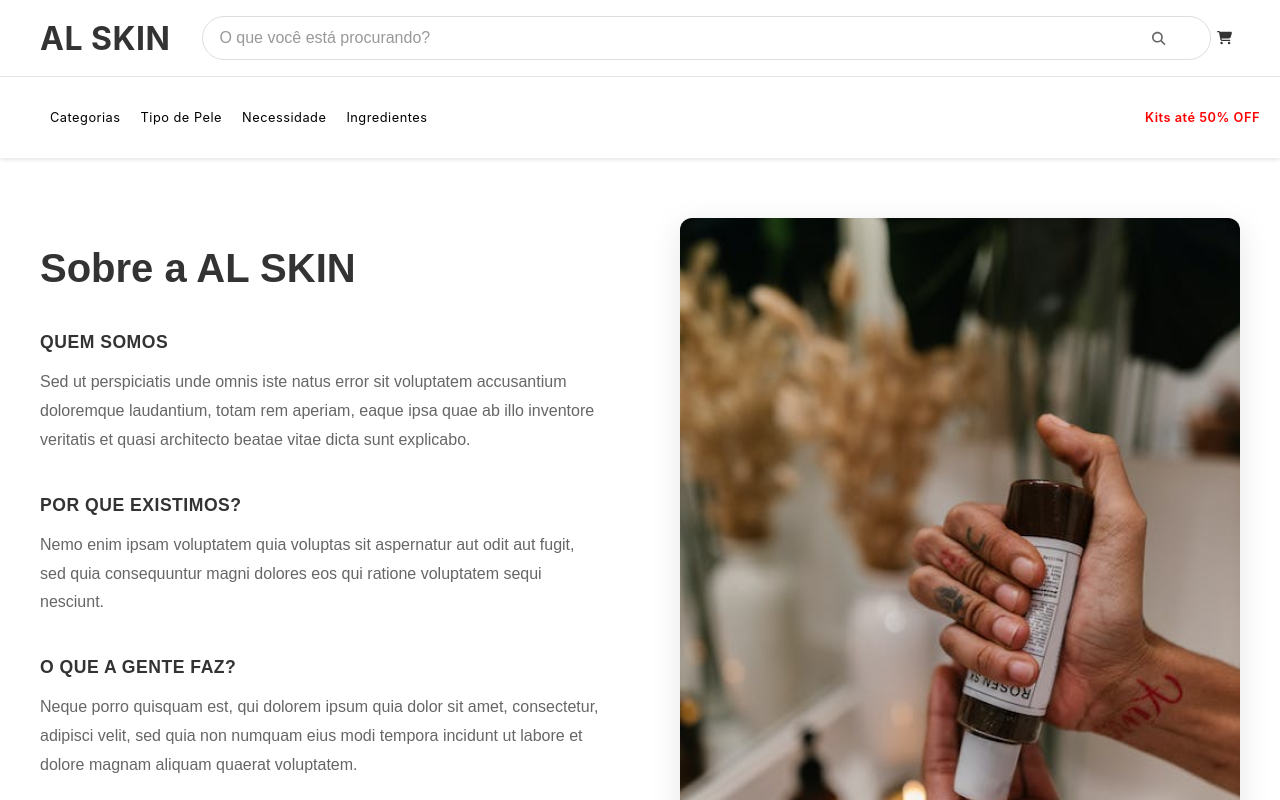
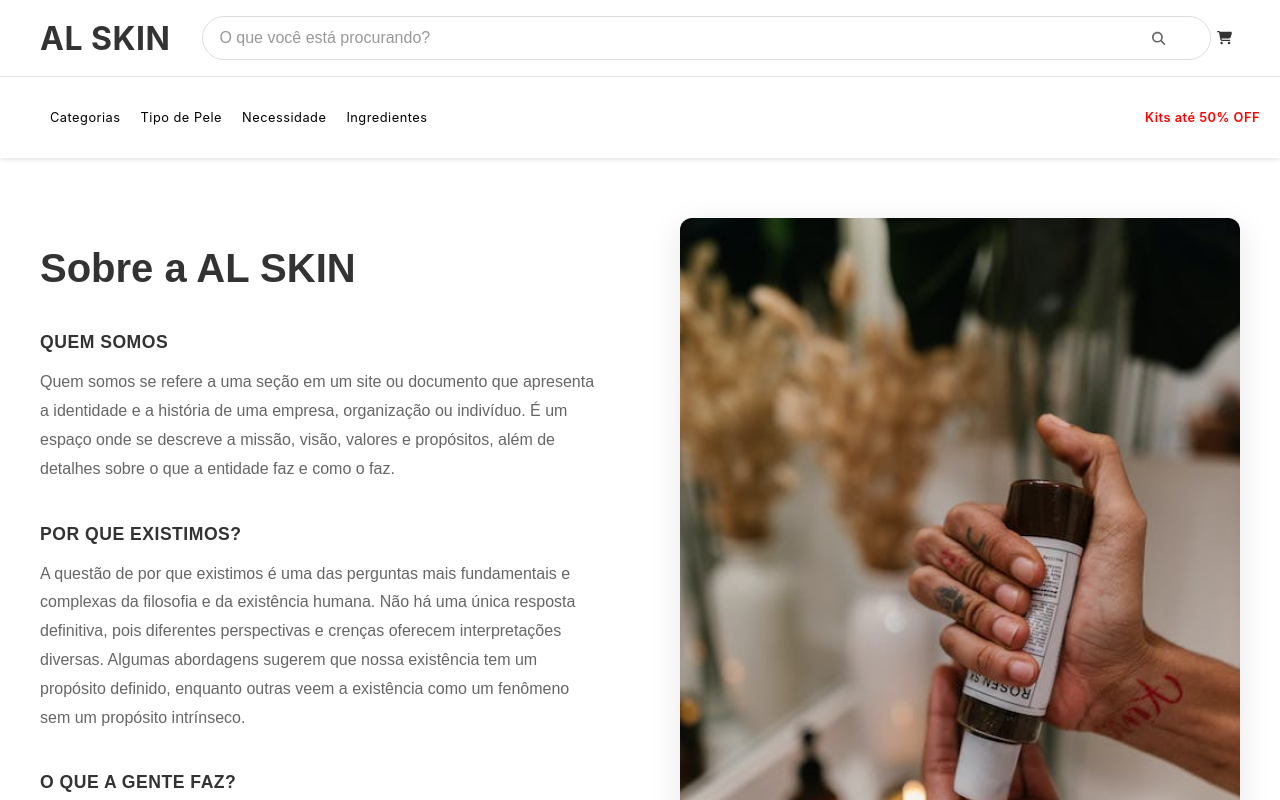
Before and after one commit to gbontorin/el-skin-webapp, a React (Create React App) app: page /about in a window 1280 px wide. Shown: the top 800 px of the page. Built offline with nearby package versions, Linux system fonts and the light colour scheme.

Commit message:
Entrega Sprint 1

```diff
--- a/src/components/Footer/Footer.css
+++ b/src/components/Footer/Footer.css
@@ -57,6 +57,7 @@
 }
 
 .footer-sections {
+
   display: grid;
   grid-template-columns: repeat(auto-fit, minmax(250px, 1fr));
   gap: 40px;
--- a/src/pages/About/About.tsx
+++ b/src/pages/About/About.tsx
@@ -12,30 +12,30 @@ const About: React.FC = () => {
           <div className="about-section">
             <h2>QUEM SOMOS</h2>
             <p>
-              Sed ut perspiciatis unde omnis iste natus error sit voluptatem
-              accusantium doloremque laudantium, totam rem aperiam, eaque
-              ipsa quae ab illo inventore veritatis et quasi architecto beatae vitae
-              dicta sunt explicabo.
+              Quem somos se refere a uma seção em um site ou documento que
+              apresenta a identidade e a história de uma empresa, organização ou
+              indivíduo. É um espaço onde se descreve a missão, visão, valores e
+              propósitos, além de detalhes sobre o que a entidade faz e como o
+              faz.
             </p>
           </div>
 
           <div className="about-section">
             <h2>POR QUE EXISTIMOS?</h2>
             <p>
-              Nemo enim ipsam voluptatem quia voluptas sit aspernatur aut odit
-              aut fugit, sed quia consequuntur magni dolores eos qui ratione
-              voluptatem sequi nesciunt.
+              A questão de por que existimos é uma das perguntas mais
+              fundamentais e complexas da filosofia e da existência humana. Não
+              há uma única resposta definitiva, pois diferentes perspectivas e
+              crenças oferecem interpretações diversas. Algumas abordagens
+              sugerem que nossa existência tem um propósito definido, enquanto
+              outras veem a existência como um fenômeno sem um propósito
+              intrínseco.
             </p>
           </div>
 
           <div className="about-section">
             <h2>O QUE A GENTE FAZ?</h2>
-            <p>
-              Neque porro quisquam est, qui dolorem ipsum quia dolor sit amet,
-              consectetur, adipisci velit, sed quia non numquam eius modi
-              tempora incidunt ut labore et dolore magnam aliquam quaerat
-              voluptatem.
-            </p>
+            <p>O que dá, quando dá.</p>
           </div>
         </div>
 
```
